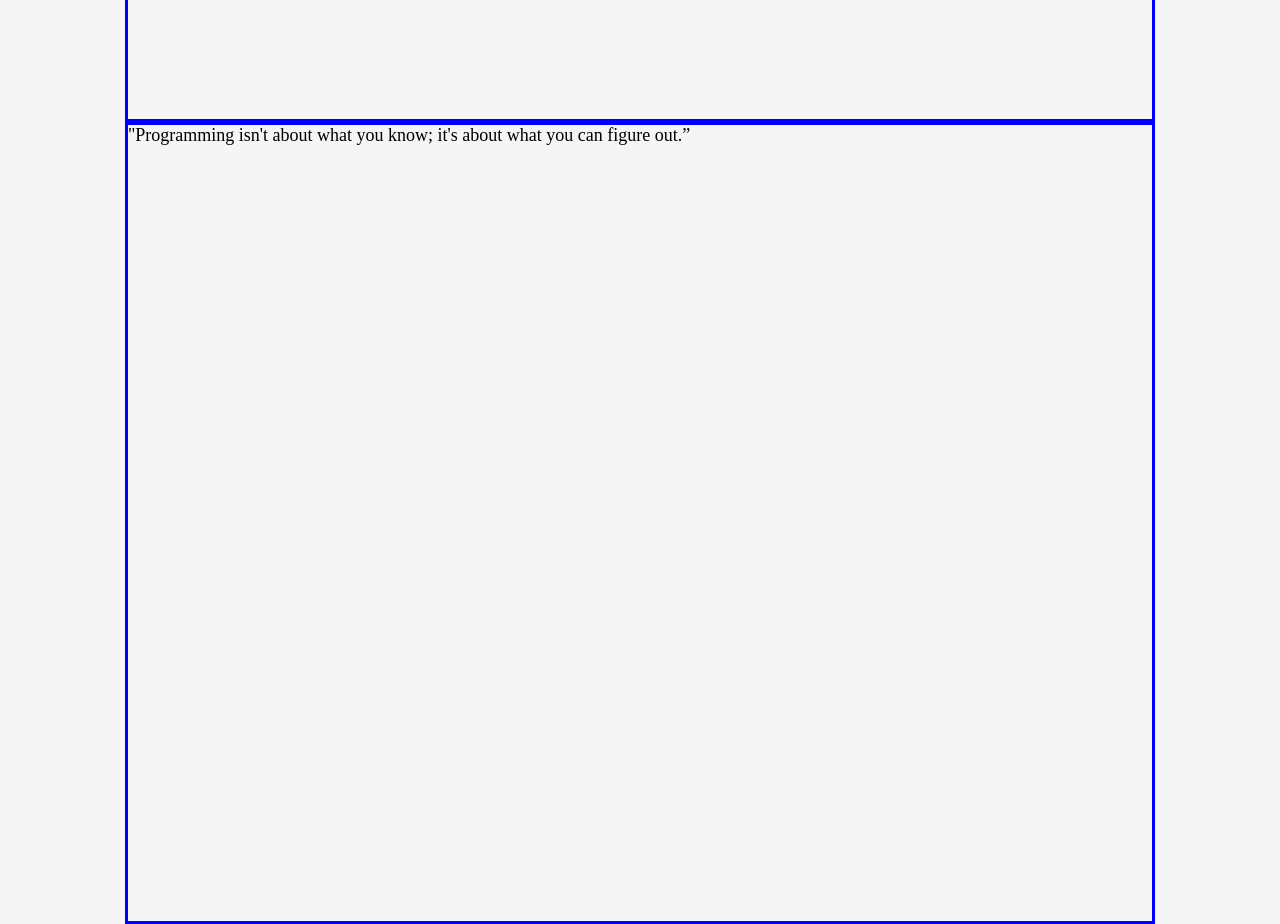
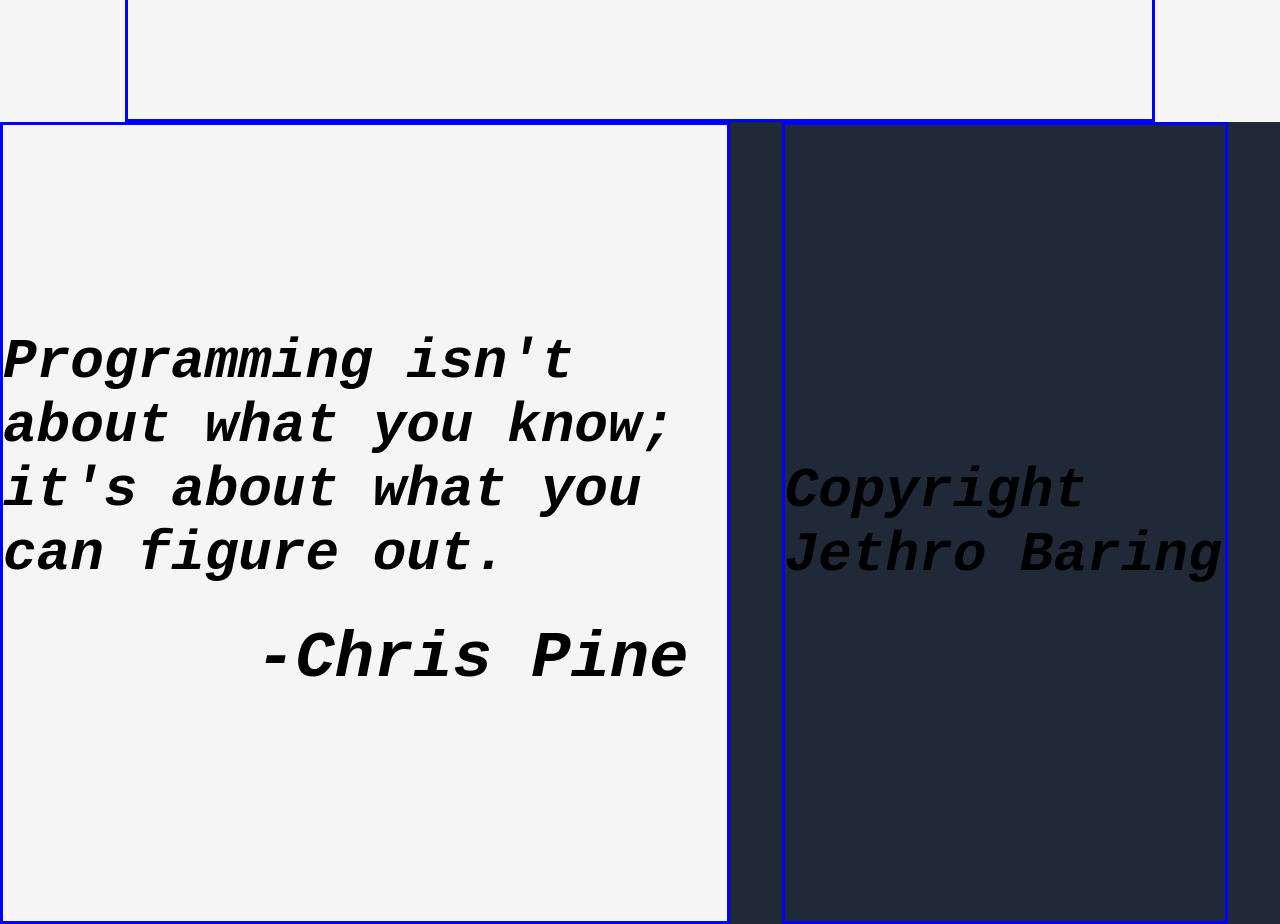
Before and after one commit to jthyxxx/landing-page, a plain HTML site: page index.html in a window 1280 px wide. Shown: the part 1480-2404 px from the top of the page. Drawn offline with Linux system fonts and the light colour scheme.

Commit message:
done third part

```diff
--- a/index.html
+++ b/index.html
@@ -58,9 +58,16 @@
     <div class="third">
         <div class="third-center">
             <div class="prog-quotes">
-            "Programming isn't about what you know; it's about what you can figure out.”
+            Programming isn't about what you know; it's about what you can figure out.
             </div>
+            <div class="author"><h3>-Chris Pine</h3></div>
     </div>
-    <div class="fourth"></div>
+
+    <div class="fourth">
+        <div class="fourth-center">
+            <div class="call-to-action"></div>
+            <div class="footer">Copyright Jethro Baring</div>
+        </div>
+    </div>
   </body>
 </html>
--- a/styles.css
+++ b/styles.css
@@ -161,9 +161,42 @@ h1{
     border: 3px solid blue;
     height: 99.4vh;
     display: flex;
+    justify-content: center;
+    align-items: center;
+    font-size: 56px;
+    font-family: 'Courier New', Courier, monospace;
+    font-style: italic;
+    font-weight: bold;
+    flex-direction: column;
 }
 
-.prog-quotes{
+.author{
+    width: 95%;
+    margin-top: 15px;
+    text-align: right;
+}
+
+h3{
+    margin: 20px;
+    padding: 0;
+}
+
+.fourth{
+    background-color: #1f2937;
+    display: flex;
+    justify-content: center;
+}
+
+.fourth-center{
+    width: 80%;
+    border: 3px solid blue;
+    height: 99.4vh;
+    display: flex;
     justify-content: center;
     align-items: center;
+    font-size: 56px;
+    font-family: 'Courier New', Courier, monospace;
+    font-style: italic;
+    font-weight: bold;
+    flex-direction: column;
 }
```
